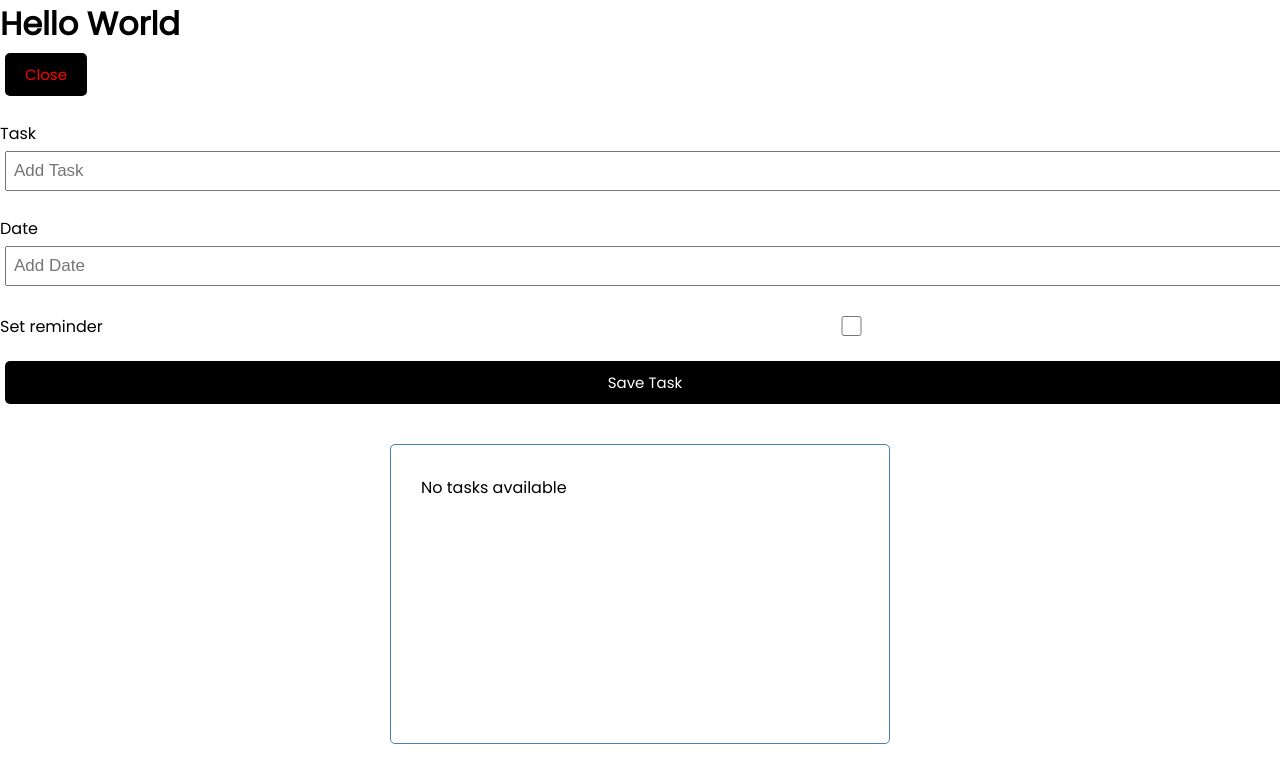
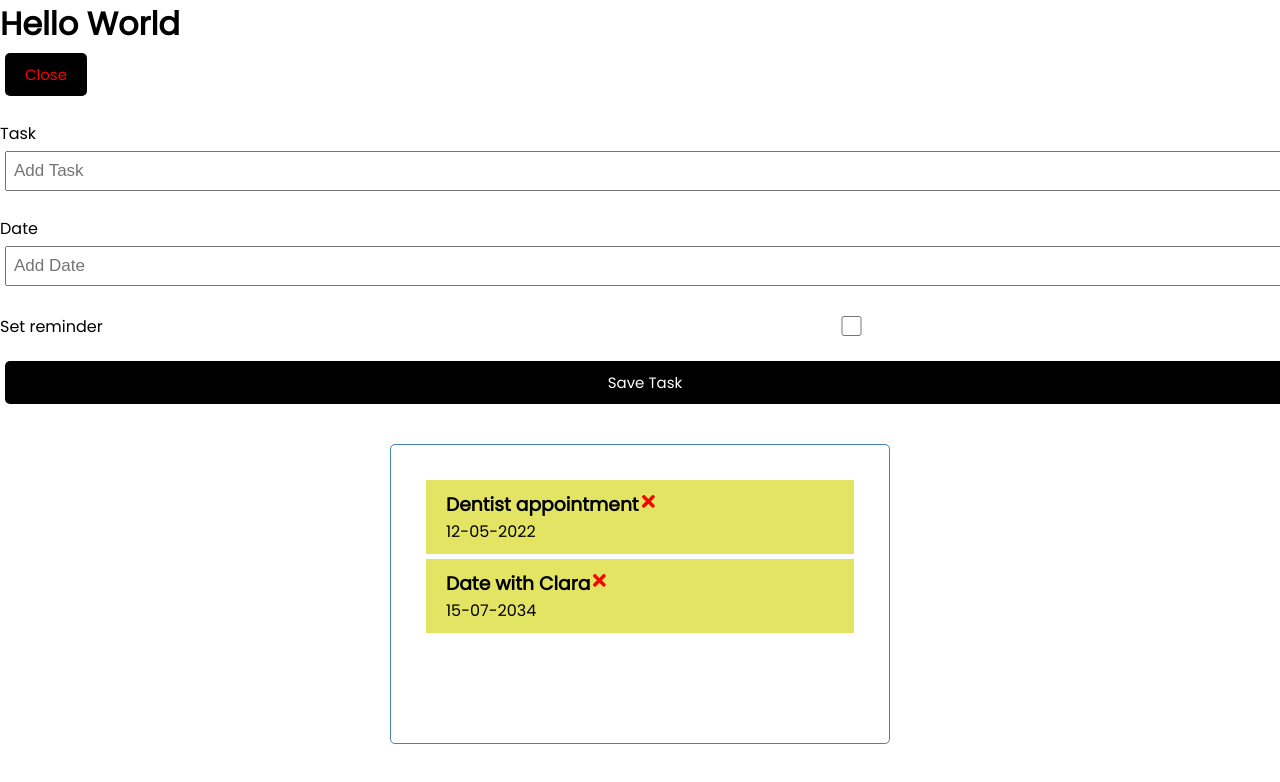
Before and after one commit to Martin-1997/react-playground, a React (Create React App) app: page / in a window 1280 px wide. Shown: the top 782 px of the page. Built offline with nearby package versions, Linux system fonts and the light colour scheme; no server answers; data requests are answered from the project's data file.

Commit message:
Items can be deleted now

```diff
--- a/db.json
+++ b/db.json
@@ -1,18 +1,15 @@
 {
   "tasks": [
     {
+      "id": 1,
       "text": "Dentist appointment",
       "day": "12-05-2022",
       "reminder": true
     },
     {
+      "id": 2,
       "text": "Date with Clara",
       "day": "15-07-2034",
-      "reminder": true
-    },
-    {
-      "text": "Buy groceries",
-      "day": "05-05-2022",
       "reminder": true
     }
   ]
--- a/src/App.js
+++ b/src/App.js
@@ -1,24 +1,33 @@
 import './App.css';
 import Header from './components/Header';
 import Tasks from './components/Tasks';
-import { useState } from "react"
+import { useState, useEffect } from "react"
 import AddTask from './components/AddTask';
-import { useEffect } from 'react';
 
 function App() {
   const [showAddTask, setShowAddTask] = useState(true)
-
   const [tasks, setTasks] = useState([])
+  var i = 0
 
   useEffect(() => {
-    const fetchTasks = async() => {
-      const res = await fetch('http://192.168.122.169:5000/tasks')
-      const data = await res.json()
+    const getTasks = async() => {
+      const tasksFromServer = await fetchTasks()
+      //if(i > 0){
+      console.log(tasksFromServer)
+      //}
+      i++
+      setTasks(tasksFromServer)
+    }
+    getTasks()
+  }, [])
 
-      console.log(data)
-    }
-    fetchTasks()
-  }, [])
+
+
+  const fetchTasks = async() => {
+    const res = await fetch('http://localhost:2045/tasks')
+    const data = await res.json()
+    return data
+  }
 
   const addTask = (task) => {
     const id = Math.floor(Math.random() * 1000000)
@@ -26,7 +35,10 @@ function App() {
     setTasks([...tasks, newTask])
   }
 
-  const deleteTask = (id) => {
+  const deleteTask = async(id) => {
+    await fetch(`http://localhost:2045/tasks/${id}`, {
+      method : "DELETE"
+    })
     // console.log('delete', id)
     setTasks(tasks.filter((task) => task.id !== id))
   }
--- a/src/components/Tasks.js
+++ b/src/components/Tasks.js
@@ -1,13 +1,9 @@
 import Task from "./Task"
 
-const Tasks = (probs) => {
-    var tasks = probs.tasks
-
-
-
+const Tasks = (props) => {
     return (
         <div>
-            {tasks.map((task) => <Task task={task} key={task.id} onDelete = {probs.onDelete} switchTaskReminder={probs.switchTaskReminder}></Task>)}
+            {props.tasks.map((task, index) => <Task task={task} key={index} onDelete = {props.onDelete} switchTaskReminder={props.switchTaskReminder}></Task>)}
         </div>
     )
 }
```
